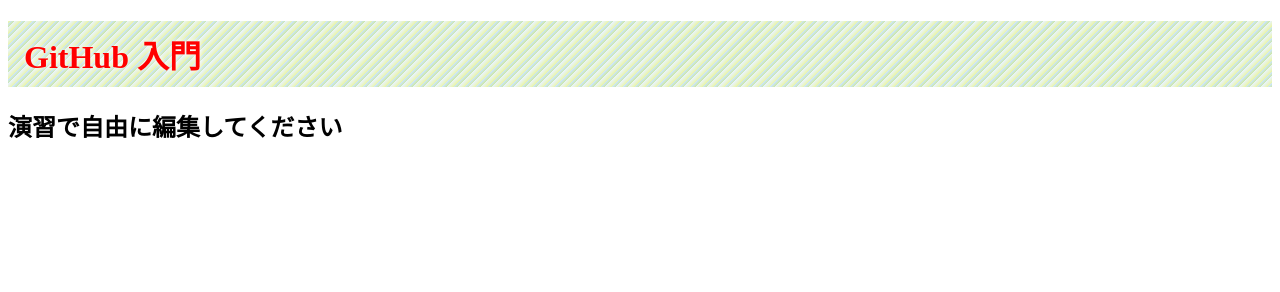
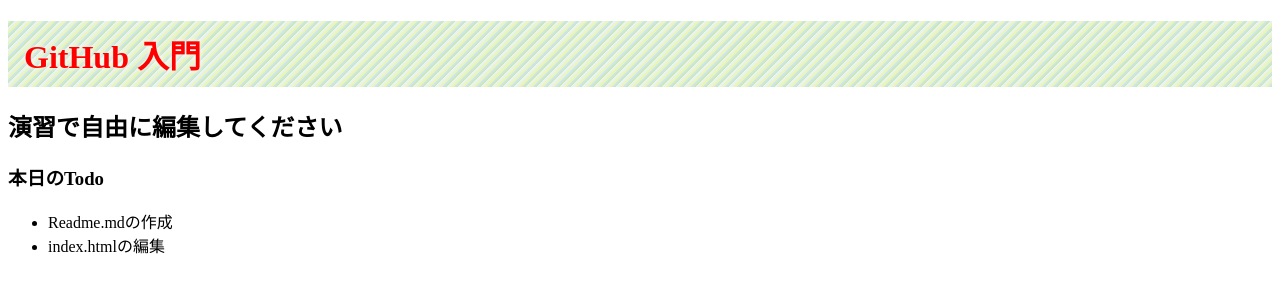
Before and after one commit to RioFujimon/github_ws, a plain HTML site: page index.html in a window 1280 px wide. Drawn offline with Linux system fonts and the light colour scheme.

Commit message:
index.htmlの編集

```diff
--- a/index.html
+++ b/index.html
@@ -7,7 +7,11 @@
   <body>
     <h1>GitHub 入門</h1>
     <h2>演習で自由に編集してください</h2>
-
+    <h3>本日のTodo</h3>
+    <ul>
+      <li>Readme.mdの作成</li>
+      <li>index.htmlの編集</li>
+    </ul>
     <!-- 変更箇所に困ったら下記のコメントアウトを外してください -->
     <!--<div id="target">ここをクリックするとアラート発生</div>-->
 
```
